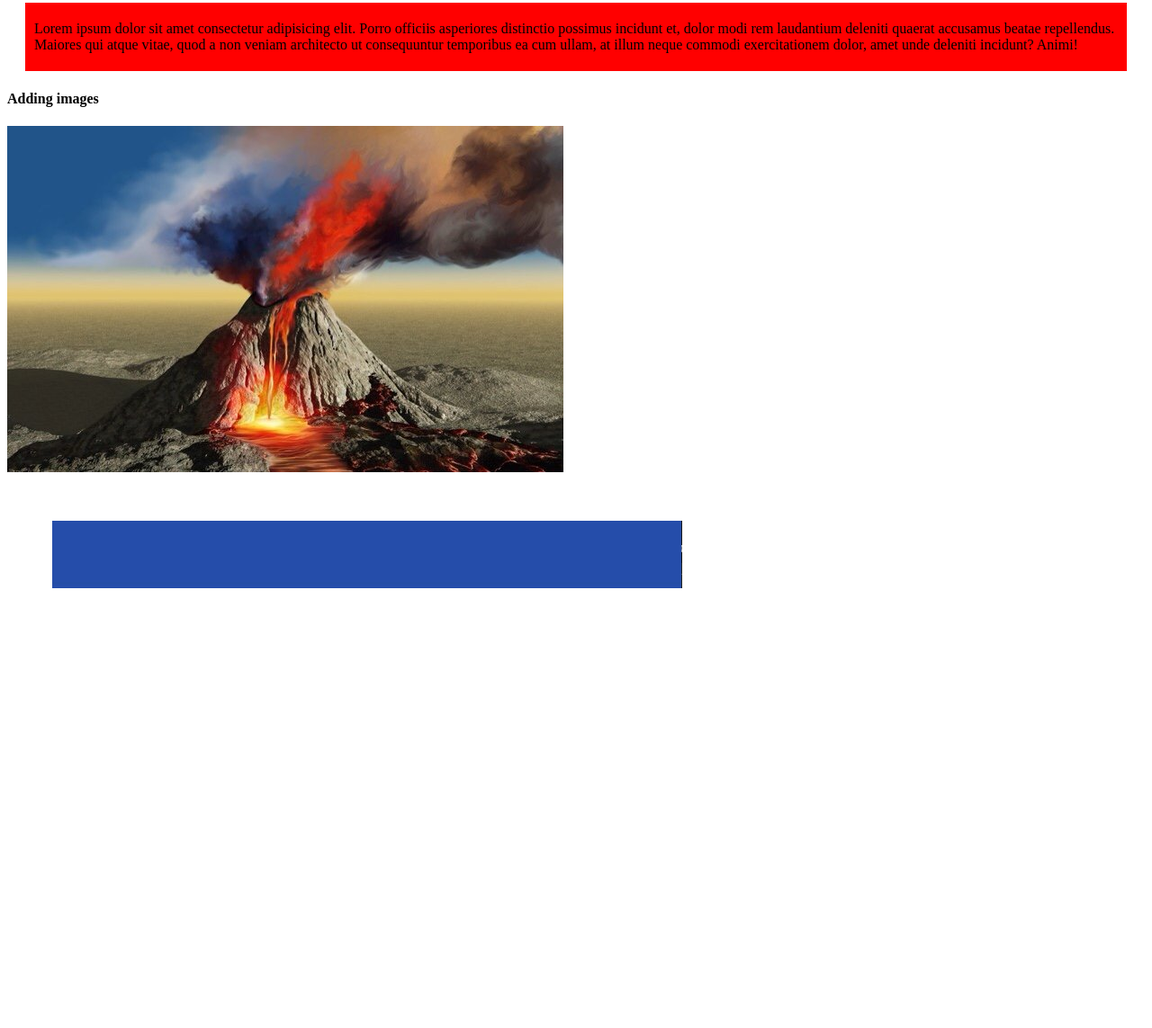
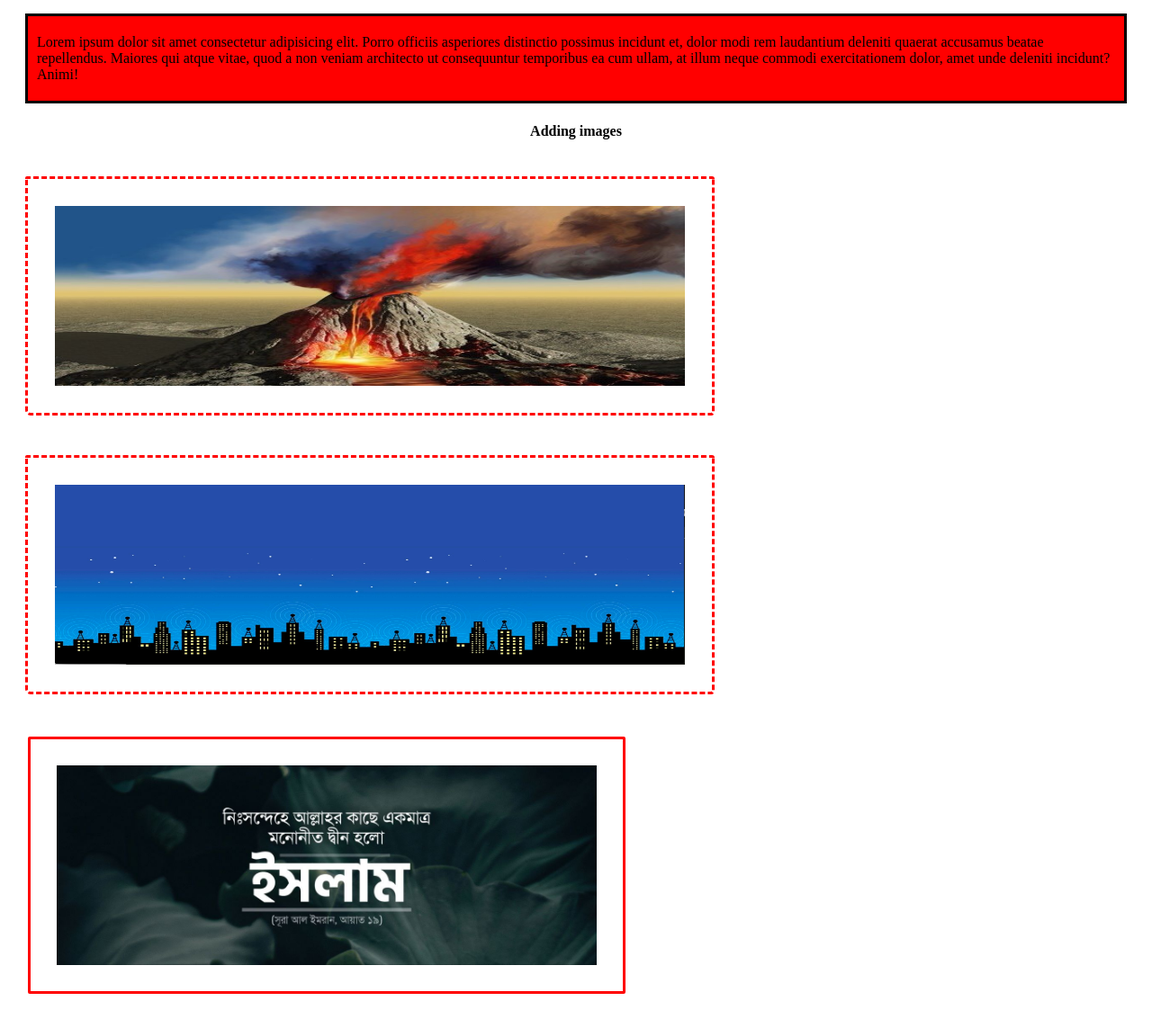
Before and after one commit to zubayer-talukder/git-Exercise, a plain HTML site: page index.html in a window 1280 px wide. Shown: the part 363-1506 px from the top of the page at 90% size. Drawn offline with Linux system fonts and the light colour scheme.

Commit message:
border updated

```diff
--- a/index.html
+++ b/index.html
@@ -30,7 +30,7 @@
 
     <div>
         <h4>Adding images</h4>
-        <img src="images/R.jpeg" alt=""><br>
+        <img class="cover " src="images/R.jpeg" alt=""><br>
         <img class="cover " src="images/vhoa0.jpg" alt=""><br>
         <img id="ocaa" src ="images/photo_2023-06-11_17-43-51.jpg" alt="">
     </div>
--- a/style.css
+++ b/style.css
@@ -7,6 +7,7 @@ h2{
     padding:20px 10px 20px 10px;
     box-shadow: khaki;
     background-color: red;
+    border: 3px solid black;
 }
 li{
     color:rgba(135, 223, 164, 0.533);
@@ -17,10 +18,18 @@ li{
     height: 200px;
     width: 700px;
     padding: 30px;
+    border: 3px dashed red;
+    border-radius: 2px 3px 4px 6px;
 }
 
 #ocaa{
     margin: 23px;
     width: 600px;
     padding: 29px;
+    border-radius: 2px;
+    border: 3px solid red;
 }
+h4{
+    text-align: center;
+
+}
```
